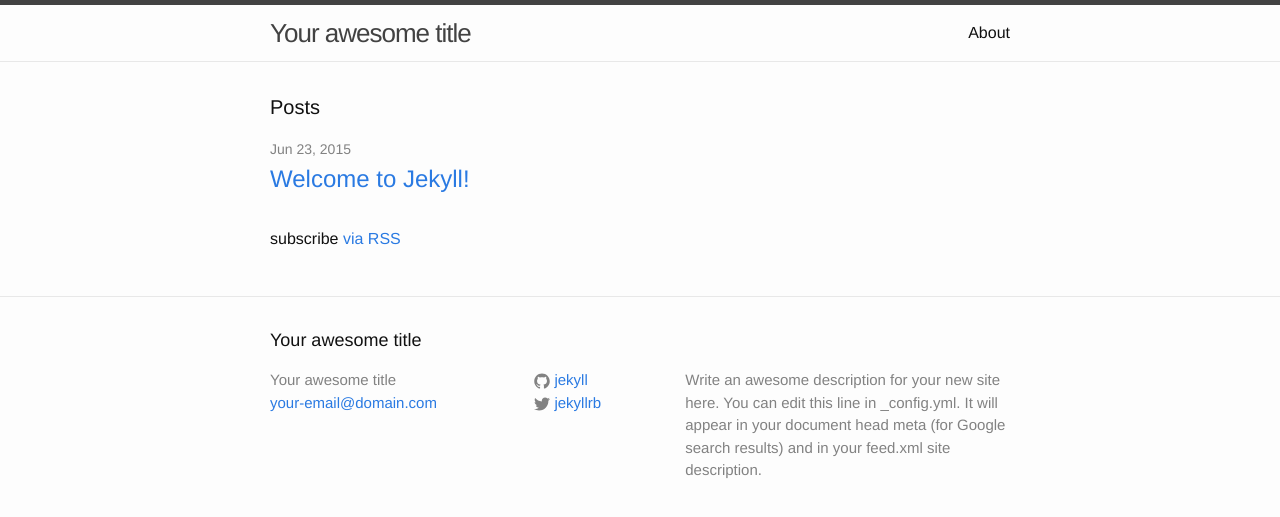
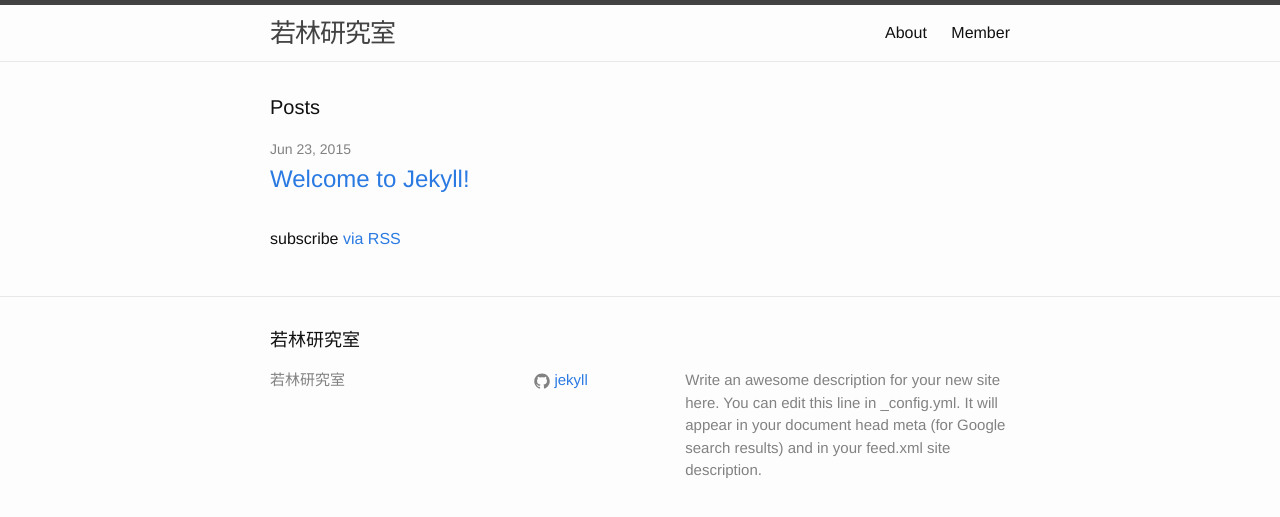
Before and after one commit to tzkwkblab/wkblab, a Jekyll site: the page built from index.html, in a window 1280 px wide. Shown: the top 517 px of the page. Built offline with Jekyll 4.4.1, drawn with Linux system fonts in a browser that asks for light colours.

Commit message:
add member page

```diff
--- a/_config.yml
+++ b/_config.yml
@@ -1,13 +1,13 @@
 # Site settings
-title: Your awesome title
-email: your-email@domain.com
+title: 若林研究室
+# email: your-email@domain.com
 description: > # this means to ignore newlines until "baseurl:"
   Write an awesome description for your new site here. You can edit this
   line in _config.yml. It will appear in your document head meta (for
   Google search results) and in your feed.xml site description.
 baseurl: "" # the subpath of your site, e.g. /blog/
 url: "http://yourdomain.com" # the base hostname & protocol for your site
-twitter_username: jekyllrb
+# twitter_username: jekyllrb
 github_username:  jekyll
 
 # Build settings
```
Also changed, not shown: member.md (added, +30 -0 lines).
